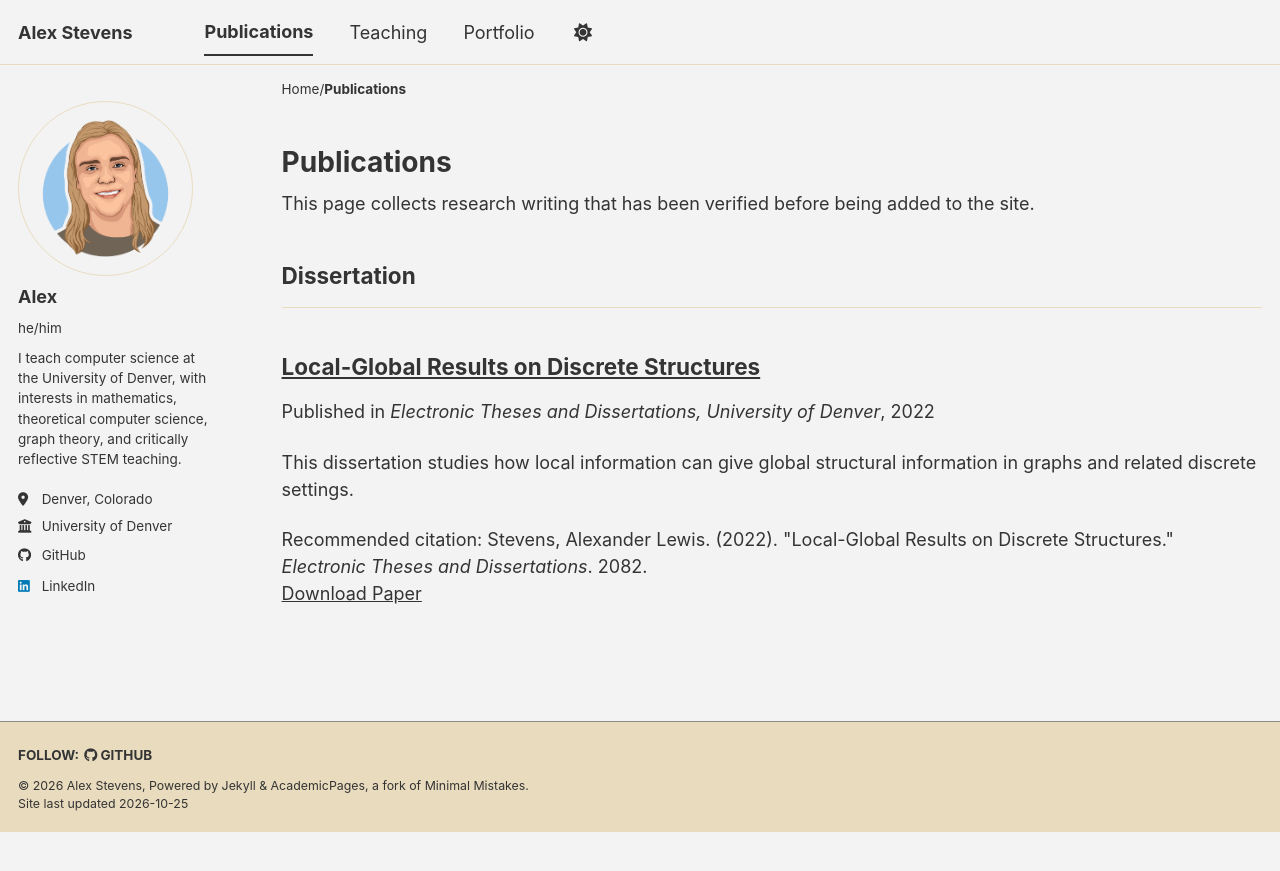
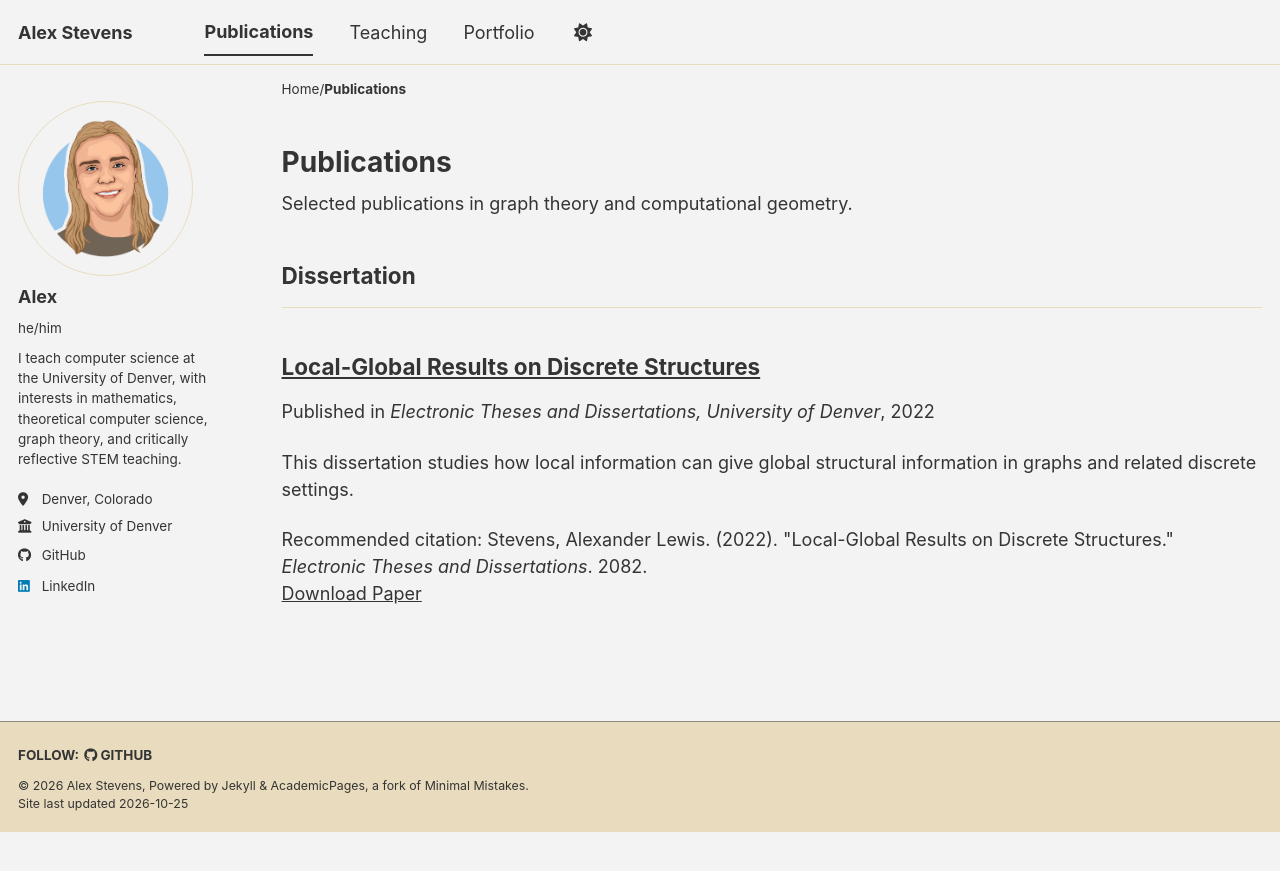
Before and after one commit to alexanderlewisstevens/alexanderlewisstevens.github.io, a Jekyll site: the page built from _pages/publications.html, in a window 1280 px wide. Shown: the top 871 px of the page. Built offline with Jekyll 4.4.1, drawn with Linux system fonts in a browser that asks for light colours; a script bundle is joined from its source files by our own code; library files that are not in the unit come from our copies.

Commit message:
Clarify publications page

```diff
--- a/_pages/publications.html
+++ b/_pages/publications.html
@@ -16,7 +16,7 @@ Only verified publication entries should appear here. Template publications were
 removed from the collection so the archive does not display placeholder records.
 {% endcomment %}
 
-This page collects research writing that has been verified before being added to the site.
+Selected publications in graph theory and computational geometry.
 
 {% if site.publication_category %}
   {% for category in site.publication_category  %}
```
